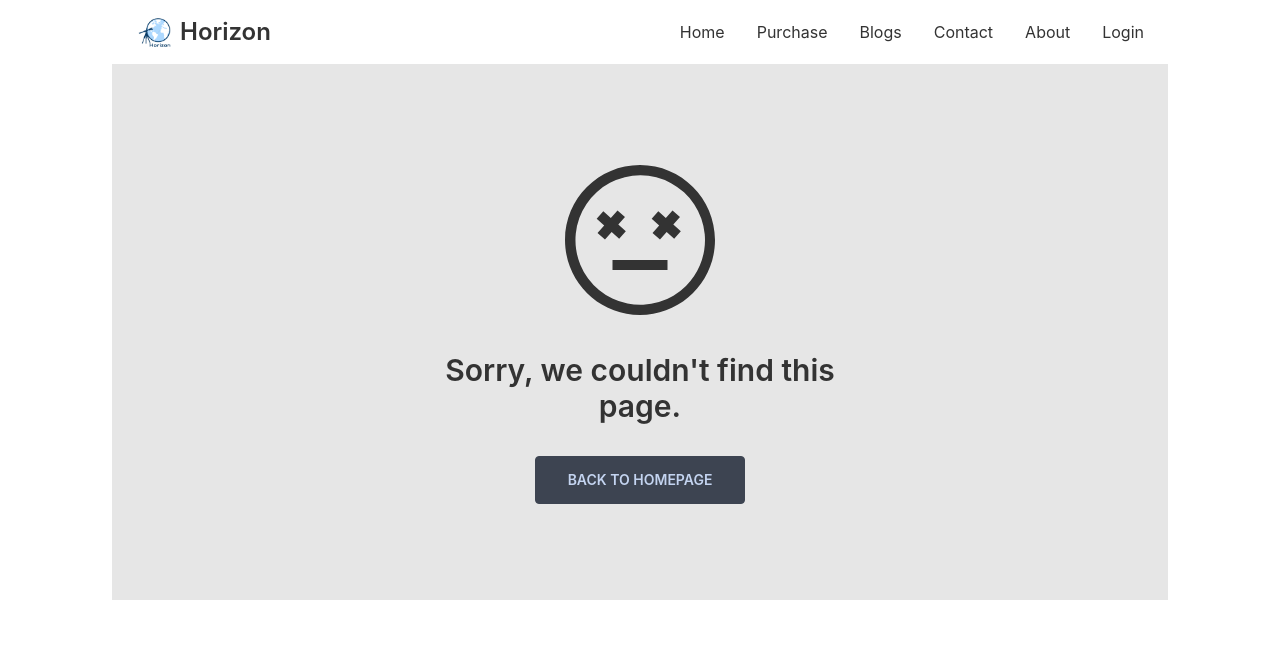
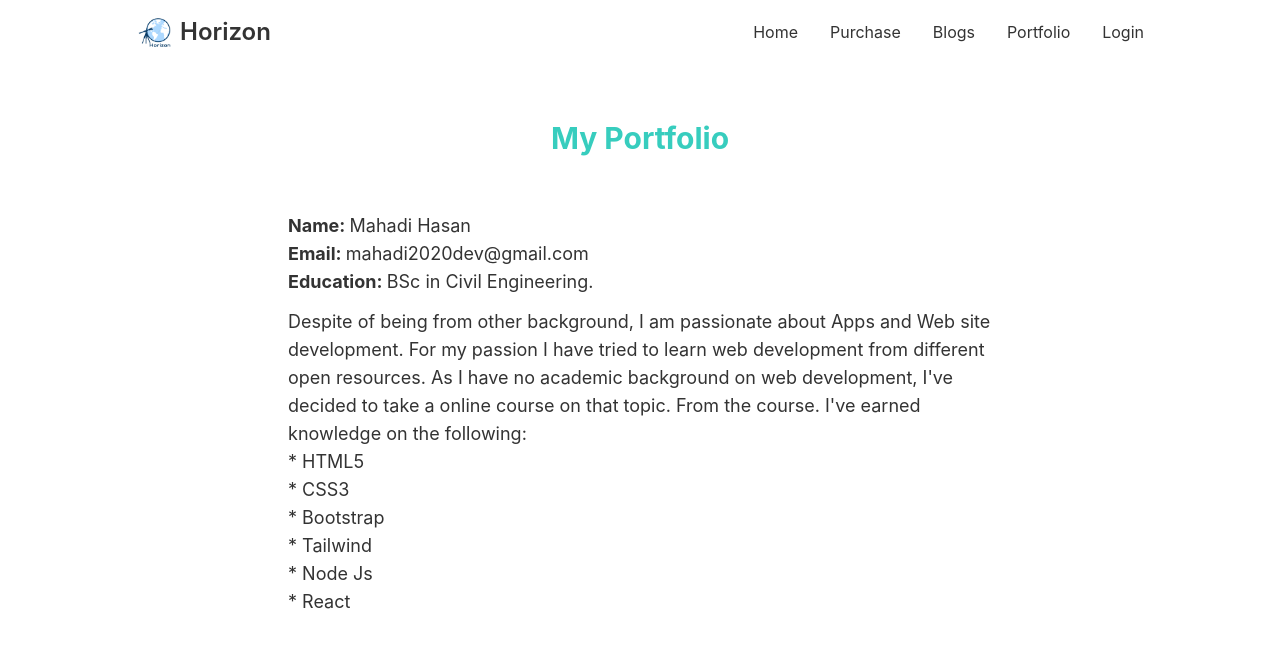
Before and after one commit to git-mhasan/manufacturar-supply-website-client, a React (Create React App) app: page /about in a window 1280 px wide. Shown: the top 648 px of the page. Built offline with nearby package versions, Linux system fonts and the light colour scheme; no server answers; what tw-elements would draw is missing.

Commit message:
useAdmin and Portfolio updated

```diff
--- a/src/App.js
+++ b/src/App.js
@@ -19,6 +19,7 @@ import Users from './Pages/Dashboard/Users';
 import ManageOrder from './Pages/Dashboard/ManageOrder';
 import ManageProducts from './Pages/Dashboard/ManageProducts';
 import AddProduct from './Pages/Dashboard/AddProduct';
+import Portfolio from './Pages/Portfolio';
 
 function App() {
   return (
@@ -27,6 +28,7 @@ function App() {
       <Routes>
         <Route path="/" element={<Home />} />
         <Route path="/blogs" element={<Blogs />} />
+        <Route path="/about" element={<Portfolio />} />
         <Route path="/purchase" element={<RequireAuth><Purchase /></RequireAuth>} />
         <Route path="/purchase/:id" element={<RequireAuth><Purchase /></RequireAuth>} />
         <Route path="/dashboard" element={<RequireAuth><Dashboard /></RequireAuth>}>
--- /dev/null
+++ b/src/Pages/Login/RequireAdmin.js
@@ -0,0 +1,25 @@
+import React from 'react';
+import { useAuthState } from 'react-firebase-hooks/auth';
+import { Navigate, useLocation } from 'react-router-dom';
+import auth from '../../firebase.init';
+import Loading from '../Shared/Loading';
+import useAdmin from '../../hooks/useAdmin';
+import { signOut } from 'firebase/auth';
+
+const RequireAdmin = ({ children }) => {
+    const [user, loading] = useAuthState(auth);
+    const [admin, adminLoading] = useAdmin(user);
+    const location = useLocation();
+
+    if (loading || adminLoading) {
+        return <Loading></Loading>
+    }
+
+    if (!user || !admin) {
+        signOut(auth);
+        return <Navigate to="/login" state={{ from: location }} replace></Navigate>
+    }
+    return children;
+};
+
+export default RequireAdmin;
--- a/src/Pages/Login/Signup.js
+++ b/src/Pages/Login/Signup.js
@@ -1,9 +1,10 @@
-import React from 'react';
+import React, { useEffect } from 'react';
 import { useCreateUserWithEmailAndPassword, useUpdateProfile } from 'react-firebase-hooks/auth';
 import { useForm } from 'react-hook-form';
 import { Link, useLocation, useNavigate } from 'react-router-dom';
 import { toast } from 'react-toastify';
 import auth from '../../firebase.init';
+import useToken from '../../hooks/useToken';
 import Spinner from '../../Shared/Spinner';
 
 const Signup = () => {
@@ -15,6 +16,14 @@ const Signup = () => {
     const navigate = useNavigate();
     const location = useLocation();
     let from = location.state?.from?.pathname || "/";
+
+    const [token] = useToken(user);
+    useEffect(() => {
+        if (token) {
+            navigate(from, { replace: true });
+        }
+    }, [token, from, navigate])
+
 
     const onSubmit = async (data) => {
         await createUserWithEmailAndPassword(data.email, data.password);
@@ -29,10 +38,6 @@ const Signup = () => {
     }
     if (error || updateError) {
         toast(error?.message || updateError?.message)
-    }
-
-    if (user) {
-        navigate(from, { replace: true });
     }
 
     return (
--- /dev/null
+++ b/src/Pages/Portfolio.js
@@ -0,0 +1,26 @@
+import React from 'react';
+
+const Portfolio = () => {
+    return (
+        <div className='my-5 md:my-8 lg:my-10 w-2/3 mx-auto'>
+            <h2 className='text-center font-bold text-3xl my-14 text-accent'>My Portfolio</h2>
+
+            <div className='text-lg'>
+                <h2><span className='font-bold'>Name: </span> Mahadi Hasan</h2>
+                <h2><span className='font-bold'>Email: </span> mahadi2020dev@gmail.com</h2>
+                <h2><span className='font-bold'>Education: </span> BSc in Civil Engineering.</h2>
+                <h2 className='mt-3'>Despite of being from other background, I am passionate about Apps and Web site development. For my passion I have tried to learn web development from different open resources. As I have no academic background on web development, I've decided to take a online course on that topic. From the course. I've earned knowledge on the following: </h2>
+                <p>* HTML5</p>
+                <p>* CSS3</p>
+                <p>* Bootstrap</p>
+                <p>* Tailwind</p>
+                <p>* Node Js</p>
+                <p>* React</p>
+
+            </div>
+
+        </div>
+    );
+};
+
+export default Portfolio;
--- a/src/Shared/Header/Header.js
+++ b/src/Shared/Header/Header.js
@@ -1,15 +1,23 @@
 import { signOut } from 'firebase/auth';
-import React, { useState } from 'react';
+import React, { useEffect, useState } from 'react';
 import { useAuthState } from 'react-firebase-hooks/auth';
 import { Link } from 'react-router-dom';
 import auth from '../../firebase.init';
-import Spinner from '../../Shared/Spinner';
 
 
 const Header = ({ logo }) => {
 
     const [menuBtn, setMenuBtn] = useState(false);
     const [user] = useAuthState(auth);
+
+    const [userName, setUserName] = useState('');
+
+    useEffect(() => {
+        if (user) {
+            setUserName(user?.displayName);
+        }
+    }, [user, user?.displayName])
+
     const LogOut = () => {
         signOut(auth);
         localStorage.removeItem('accessToken');
@@ -18,11 +26,10 @@ const Header = ({ logo }) => {
         <li><Link to="/">Home</Link></li>
         <li><Link to="/purchase">Purchase</Link></li>
         <li><Link to="/blogs">Blogs</Link></li>
-        <li><Link to="/contact">Contact</Link></li>
-        <li><Link to="/about">About</Link></li>
+        <li><Link to="/about">Portfolio</Link></li>
         {!!user && <li><Link to="/dashboard">Dashboard</Link></li>}
         {!!user ? <li><Link onClick={LogOut} to=""><p>Logout
-            <span className='font-bold'>&#40;{user?.displayName?.split(" ")[0]}&#41;</span></p></Link></li> : <li><Link to="/login">Login</Link></li>}
+            <span className='font-bold'>&#40;{userName?.split(" ")[0]}&#41;</span></p></Link></li> : <li><Link to="/login">Login</Link></li>}
     </>
 
 
--- /dev/null
+++ b/src/hooks/useAdmin.js
@@ -0,0 +1,28 @@
+import { useEffect, useState } from "react"
+import url from "../Shared/Utils/ServerUrl";
+
+const useAdmin = user => {
+    const [admin, setAdmin] = useState(false);
+    const [adminLoading, setAdminLoading] = useState(true);
+    useEffect(() => {
+        const email = user?.email;
+        if (email) {
+            fetch(`${url}admin/${email}`, {
+                method: 'GET',
+                headers: {
+                    'content-type': 'application/json',
+                    authorization: `Bearer ${localStorage.getItem('accessToken')}`
+                }
+            })
+                .then(res => res.json())
+                .then(data => {
+                    setAdmin(data.admin);
+                    setAdminLoading(false);
+                })
+        }
+    }, [user])
+
+    return [admin, adminLoading]
+}
+
+export default useAdmin;
--- a/src/hooks/useToken.js
+++ b/src/hooks/useToken.js
@@ -5,7 +5,8 @@ const useToken = user => {
     const [token, setToken] = useState('');
     useEffect(() => {
         const email = user?.user?.email;
-        const currentUser = { email: email };
+        const name = user?.user?.displayName;
+        const currentUser = { email: email, name: name };
         if (email) {
             fetch(`${url}user/${email}`, {
                 method: 'PUT',
```
